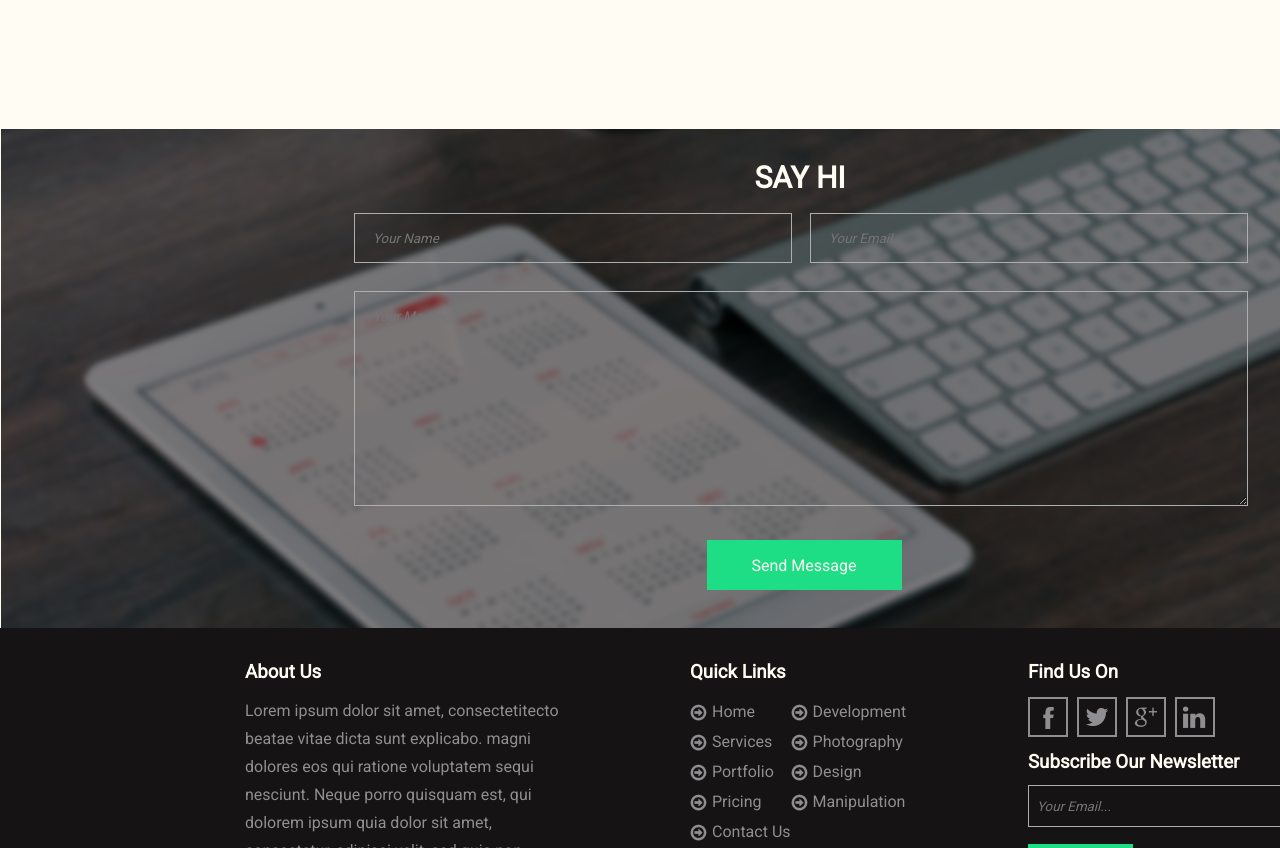
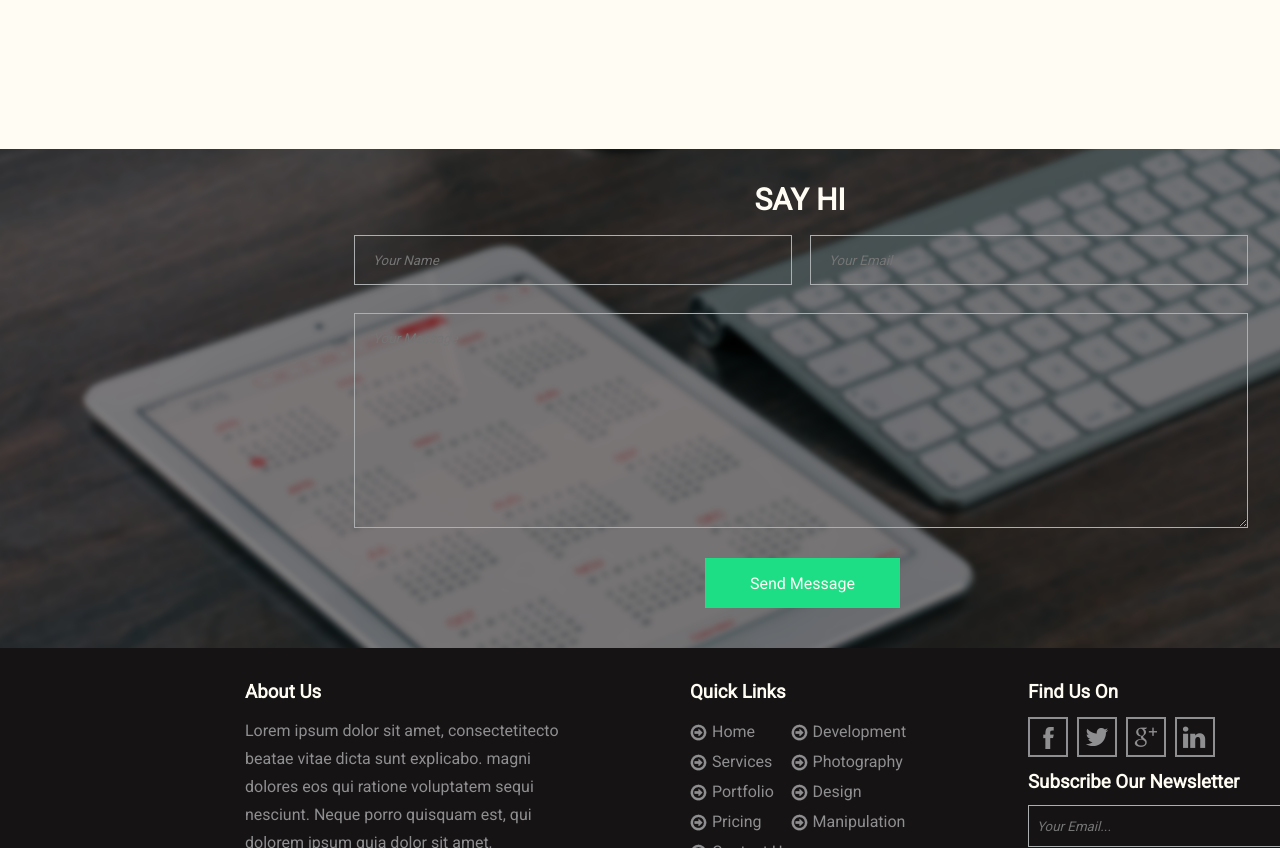
Before and after one commit to exelero88/git-project, a plain HTML site: page maket_04_foinni/index.html in a window 1280 px wide. Shown: the part 4084-4932 px from the top of the page. Drawn offline with Linux system fonts and the light colour scheme.

Commit message:
github**

```diff
--- a/maket_04_foinni/style.css
+++ b/maket_04_foinni/style.css
@@ -419,7 +419,7 @@ h2 {
 }
 /*/////////////////content4/////////////////////////*/
 .content4 {
-
+  padding-bottom: 22px;
 }
 .block-25 {
   width: 25%;
@@ -434,10 +434,7 @@ h2 {
 }
 
 /*/////HOVER//////*/
- .conten4-pricing:hover .text-hover {
-   color: #1dde85;
-   margin-bottom: 26px;
- }
+
  .conten4-pricing:hover .pricing-hover{
   outline: 1px solid #1dde85;
   width: 266px;
@@ -450,6 +447,7 @@ h2 {
   color: #fffcf4;
   height: 90px;
   margin-top: 0px;
+  margin-bottom: 33px;
 }
 .conten4-pricing:hover .order-button {
   background-color: #1dde85;
@@ -459,6 +457,14 @@ h2 {
 }
 .conten4-pricing:hover {
   margin-bottom: -20px;
+}
+.conten4-pricing:hover .pricing-text {
+  margin-left:6px;
+}
+.conten4-pricing:hover .text-hover {
+  color: #1dde85;
+  margin-bottom: 26px;
+  margin-left: 0px;
 }
 /*///////////*/
 .pricing-text {
@@ -495,17 +501,17 @@ h2 {
 }
 .contact {
   background: url("img/footer-bg.png") no-repeat center center;
-  min-height: 500px;
   border-top: 1px solid transparent;
+  min-height: 498px;
+  background-size: 100%;
 }
 .contact h2 {
   color: #fffcf4;
   text-align: center;
-  margin: 32px 0 0 0;
+  padding: 32px 0 0 0;
 }
 .contact-form {
-  margin-left: 354px;
-  width: 900px;
+  margin-left: 354px
 }
 .contact-field {
   width: 418px;
@@ -533,7 +539,7 @@ h2 {
   display: block;
   width: 195px;
   height: 50px;
-  margin: 30px auto 0;
+  margin: 26px 0 0 351px;
   background-color: #1dde85;
   color: #fffcf4;
   font-size: 16px;
@@ -541,7 +547,7 @@ h2 {
 }
 /*////////FoOTER////////*/
 .footer {
-  height: 328px;
+  height: auto;
   color: #8f8e91;
   background-color: #151313;
 }
```
Also changed, not shown: maket_04_foinni/index.html (+3 -3 lines).
